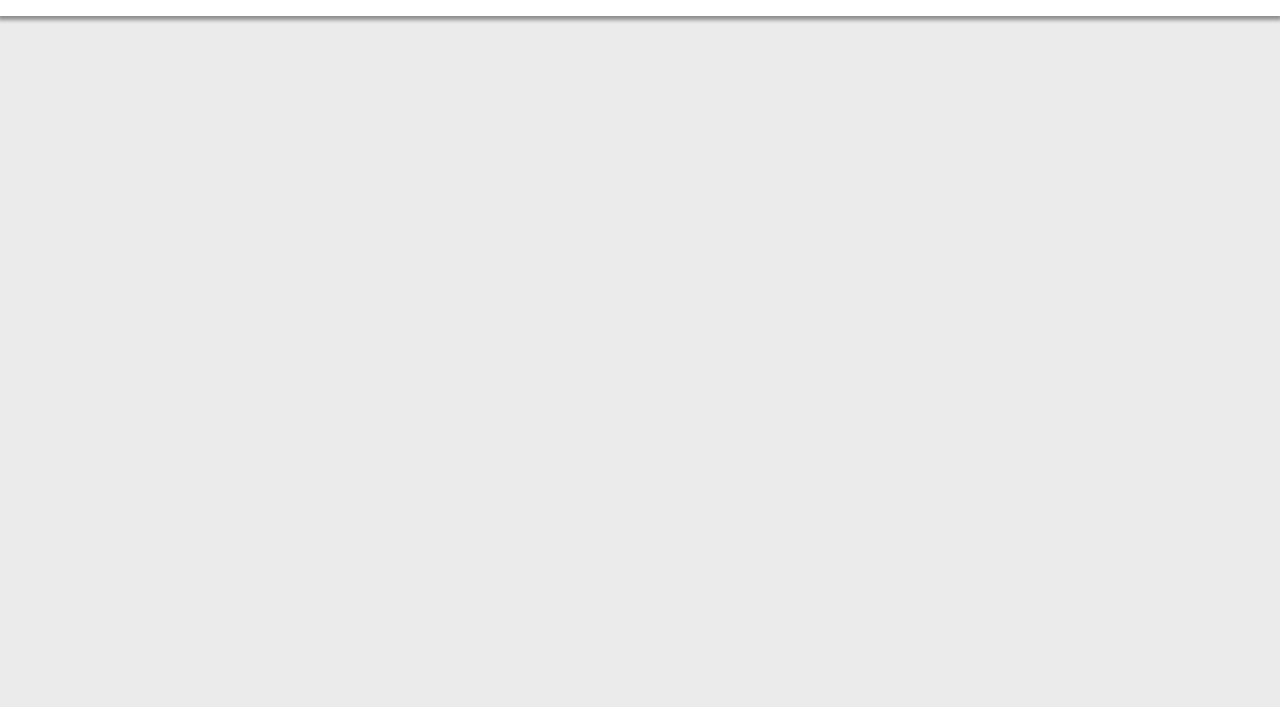
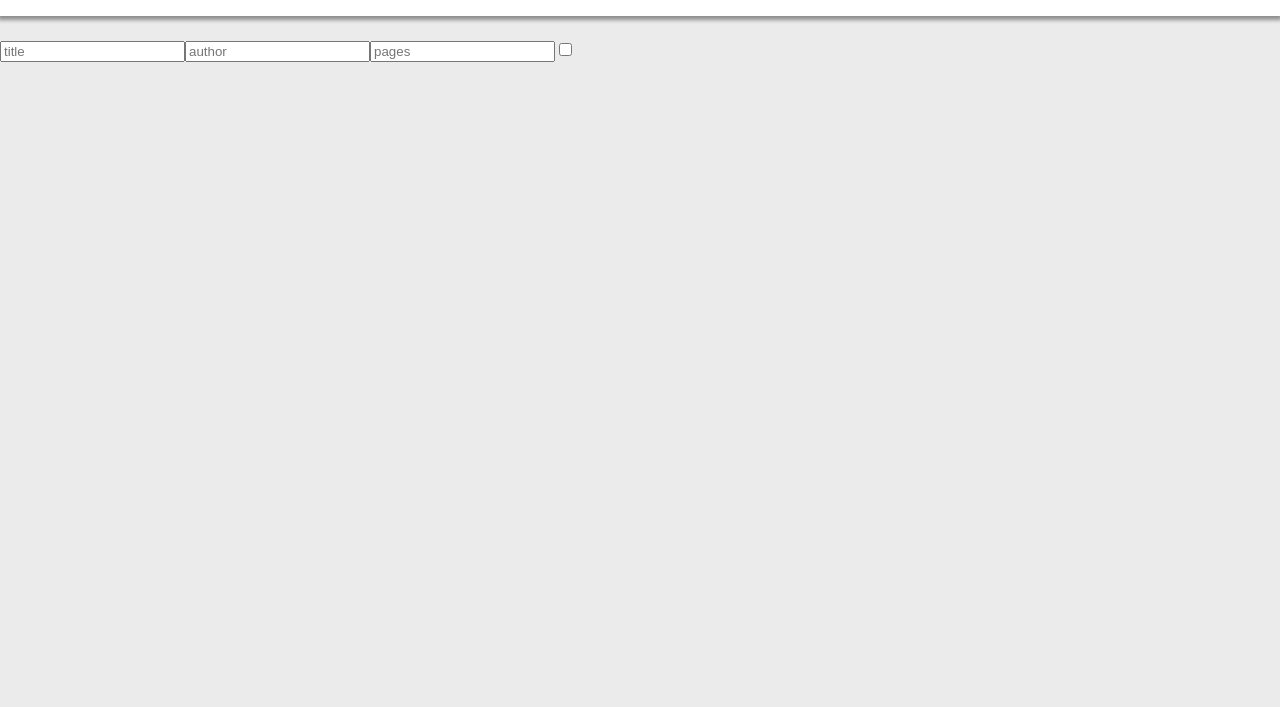
Before and after one commit to connoryim/top-library, a plain HTML site: page index.html in a window 1280 px wide. Shown: the part 93-800 px from the top of the page. Drawn offline with Linux system fonts and the light colour scheme.

Commit message:
Add funtion that creates a form when called

```diff
--- a/index.html
+++ b/index.html
@@ -5,7 +5,7 @@
     <meta name="viewport" content="width=device-width, initial-scale=1.0">
     <title>Library</title>
     <link rel="stylesheet" href="style.css">
-    <script src="script.js"></script>
+    <script src="script.js" defer></script>
 </head>
 <body>
     <header>
@@ -13,7 +13,6 @@
         <button id="addBook">+ Book</button>
     </header>
     <div id="container">
-
         <div id="library">
         </div>
     </div>
--- a/script.js
+++ b/script.js
@@ -9,3 +9,34 @@
 
 //A function that when called displays a form for the user to input
 // information on a book
+function addBook () {
+    var form = document.createElement("form");
+
+    var title = document.createElement("input");
+    title.type = "text";
+    title.name = "Title";
+    title.placeholder = "title";
+
+    var author = document.createElement("input");
+    author.type = "text";
+    author.name = "Author";
+    author.placeholder = "author";
+
+    var pages = document.createElement("input");
+    pages.type = "number";
+    pages.name = "pages";
+    pages.placeholder = "pages";
+
+    var read = document.createElement("input");
+    read.type = "checkbox";
+    read.name = "read"
+
+    form.appendChild(title);
+    form.appendChild(author);
+    form.appendChild(pages);
+    form.appendChild(read);
+
+    document.body.appendChild(form);
+}
+
+addBook();
```
Also changed, not shown: style.css (line endings or trailing spaces).
